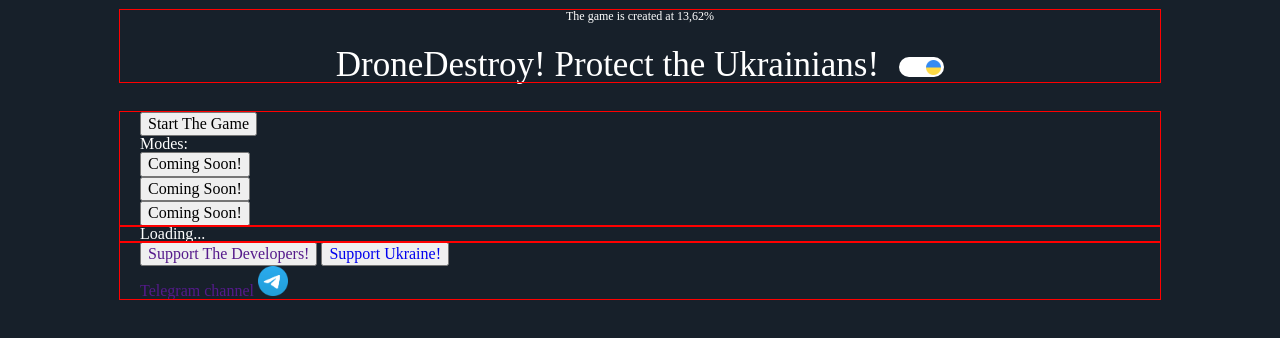
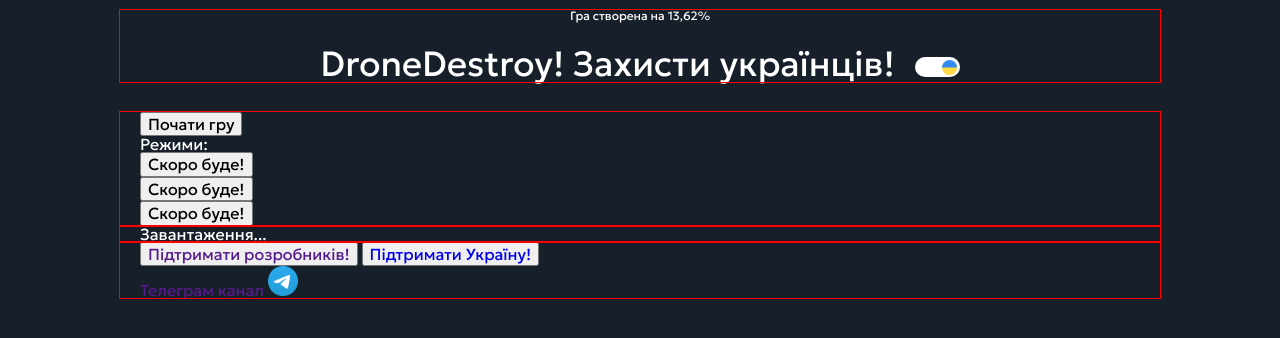
Before and after one commit to Rostyslav-afk/DroneDestroyer, a plain HTML site: page index.html in a window 1280 px wide. Both pictures are taken after a click on the label 921 px from the left and 67 px from the top of the page. Drawn offline with nearby package versions, Linux system fonts and the light colour scheme; files that its build step writes are made by us from their sources; a web font is replaced by a local one.

Commit message:
JavaScript
Header full

```diff
--- a/index.html
+++ b/index.html
@@ -5,11 +5,12 @@
     <meta charset="UTF-8">
     <meta name="viewport" content="width=device-width, initial-scale=1.0">
     <title>DroneDestroy! Protect the Ukrainians! Air Defense Game.</title>
-    <meta name="description" content="Drone Destroyer is a game where you can destroy drones,rockets,shahed-136,ships thereby protecting the homes of Ukrainians!">
+    <meta name="description"
+        content="Drone Destroyer is a game where you can destroy drones,rockets,shahed-136,ships thereby protecting the homes of Ukrainians!">
     <link rel="apple-touch-icon" sizes="180x180" href="./img/favicon/apple-touch-icon.png">
     <link rel="icon" type="image/png" sizes="32x32" href="./img/favicon/favicon-32x32.png">
     <link rel="icon" type="image/png" sizes="16x16" href="./img/favicon/favicon-16x16.png">
-    <link rel="manifest" href="/site.webmanifest">
+    <link rel="manifest" href="./img/favicon/site.webmanifest">
     <link rel="stylesheet" href="https://cdnjs.cloudflare.com/ajax/libs/normalize/8.0.1/normalize.min.css"
         integrity="sha512-NhSC1YmyruXifcj/KFRWoC561YpHpc5Jtzgvbuzx5VozKpWvQ+4nXhPdFgmx8xqexRcpAglTj9sIBWINXa8x5w=="
         crossorigin="anonymous" referrerpolicy="no-referrer" />
@@ -18,6 +19,7 @@
     <link
         href="https://fonts.googleapis.com/css2?family=Alfa+Slab+One&family=Montserrat+Alternates:ital,wght@0,100;0,200;0,300;0,400;0,500;0,600;0,700;0,800;0,900;1,100;1,200;1,300;1,400;1,500;1,600;1,700;1,800;1,900&display=swap"
         rel="stylesheet">
+    <link href="https://fonts.googleapis.com/css2?family=Geologica:wght@100..900&display=swap" rel="stylesheet">
     <link href="https://fonts.googleapis.com/css2?family=Funnel+Display:wght@300..800&display=swap" rel="stylesheet">
     <link rel="stylesheet" href="./css/main.css">
 </head>
@@ -25,9 +27,9 @@
 <body>
     <header class="header">
         <div class="container">
-            <p class="game__status">The game is created at 13,62%</p>
+            <p class="game__status" id="gameStatus">The game is created at 13,62%</p>
             <div class="header__box">
-                <h1 class="header__title">DroneDestroy! Protect the Ukrainians!
+                <h1 class="header__title" id="title">DroneDestroy! Protect the Ukrainians!
                 </h1>
                 <input type="checkbox" name="header__checkbox-laungage" id="header__checkbox-laungage">
                 <label for="header__checkbox-laungage" class="header__label-laungage-changer"></label>
@@ -38,18 +40,18 @@
     <main class="main">
         <section class="hero">
             <div class="container">
-                <button type="button" class="hero__button">Start The Game</button>
-                <h2 class="hero__subtitle">Modes:</h2>
+                <button type="button" class="hero__button" id="startButton">Start The Game</button>
+                <h2 class="hero__subtitle" id="modes">Modes:</h2>
                 <ul class="hero__list">
-                    <li class="hero__item"><button type="button" class="hero__btn">Coming Soon!</button></li>
-                    <li class="hero__item"><button type="button" class="hero__btn">Coming Soon!</button></li>
-                    <li class="hero__item"><button type="button" class="hero__btn">Coming Soon!</button></li>
+                    <li class="hero__item"><button type="button" class="hero__btn" id="mode1">Coming Soon!</button></li>
+                    <li class="hero__item"><button type="button" class="hero__btn" id="mode2">Coming Soon!</button></li>
+                    <li class="hero__item"><button type="button" class="hero__btn" id="mode3">Coming Soon!</button></li>
                 </ul>
             </div>
         </section>
         <section class="load">
             <div class="container">
-                <h2 class="load__title">Loading...</h2>
+                <h2 class="load__title" id="loading">Loading...</h2>
                 <div class="load__bar"></div>
             </div>
         </section>
@@ -57,16 +59,18 @@
     <footer class="footer">
         <div class="container">
             <div class="footer__box">
-                <button type="button" class="footer__button-command-d"><a href="" class="footer__link-command-d"
-                        target="_blank">Support The Developers!</a></button>
-                <button type="button" class="footer__button-ukraine-d"><a
+                <button type="button" class="footer__button-command-d" id="supportDev"><a href=""
+                        class="footer__link-command-d" target="_blank">Support The Developers!</a></button>
+                <button type="button" class="footer__button-ukraine-d" id="supportUkraine"><a
                         href="https://u24.gov.ua/uk/donate/humanitarian" class="footer__link-ukraine-d"
                         target="_blank">Support Ukraine!</a></button>
             </div>
-            <a href="" class="footer__text">Telegram channel <img src="./img/telegram-icon.png" alt=""
-                    class="footer__image" width="30px"></a>
+            <a href="" class="footer__text" id="telegramChannel">Telegram channel <img src="./img/telegram-icon.png"
+                    alt="" class="footer__image" width="30px"></a>
         </div>
     </footer>
+
+    <script type="module" src="./js/header.js"></script>
 </body>
 
 </html>
--- /dev/null
+++ b/js/header.js
@@ -0,0 +1,54 @@
+const translations = {
+    en: {
+        gameStatus: "The game is created at 13,62%",
+        title: "DroneDestroy! Protect the Ukrainians!",
+        startButton: "Start The Game",
+        modes: "Modes:",
+        comingSoon: "Coming Soon!",
+        loading: "Loading...",
+        supportDev: "Support The Developers!",
+        supportUkraine: "Support Ukraine!",
+        telegramChannel: "Telegram channel",
+    },
+    ua: {
+        gameStatus: "Гра створена на 13,62%",
+        title: "DroneDestroy! Захисти українців!",
+        startButton: "Почати гру",
+        modes: "Режими:",
+        comingSoon: "Скоро буде!",
+        loading: "Завантаження...",
+        supportDev: "Підтримати розробників!",
+        supportUkraine: "Підтримати Україну!",
+        telegramChannel: "Телеграм канал",
+    }
+};
+
+const languageCheckbox = document.getElementById('header__checkbox-laungage');
+
+function setLanguage(lang) {
+    document.getElementById('gameStatus').textContent = translations[lang].gameStatus;
+    document.getElementById('title').textContent = translations[lang].title;
+    document.getElementById('startButton').textContent = translations[lang].startButton;
+    document.getElementById('modes').textContent = translations[lang].modes;
+    document.getElementById('mode1').textContent = translations[lang].comingSoon;
+    document.getElementById('mode2').textContent = translations[lang].comingSoon;
+    document.getElementById('mode3').textContent = translations[lang].comingSoon;
+    document.getElementById('loading').textContent = translations[lang].loading;
+    document.getElementById('supportDev').querySelector('a').textContent = translations[lang].supportDev;
+    document.getElementById('supportUkraine').querySelector('a').textContent = translations[lang].supportUkraine;
+    document.getElementById('telegramChannel').childNodes[0].textContent = translations[lang].telegramChannel + " ";
+    if (lang === "ua") {
+        document.body.style.fontFamily = "Geologica, sans-serif";
+    } else {
+        document.body.style.fontFamily = "Funnel Display";
+    };
+}
+setLanguage('en');
+
+languageCheckbox.addEventListener('change', () => {
+    if (languageCheckbox.checked) {
+        setLanguage('ua');
+    } else {
+        setLanguage('en');
+    }
+});
```
Also changed, not shown: img/favicon/site.webmanifest, 1 other file.
